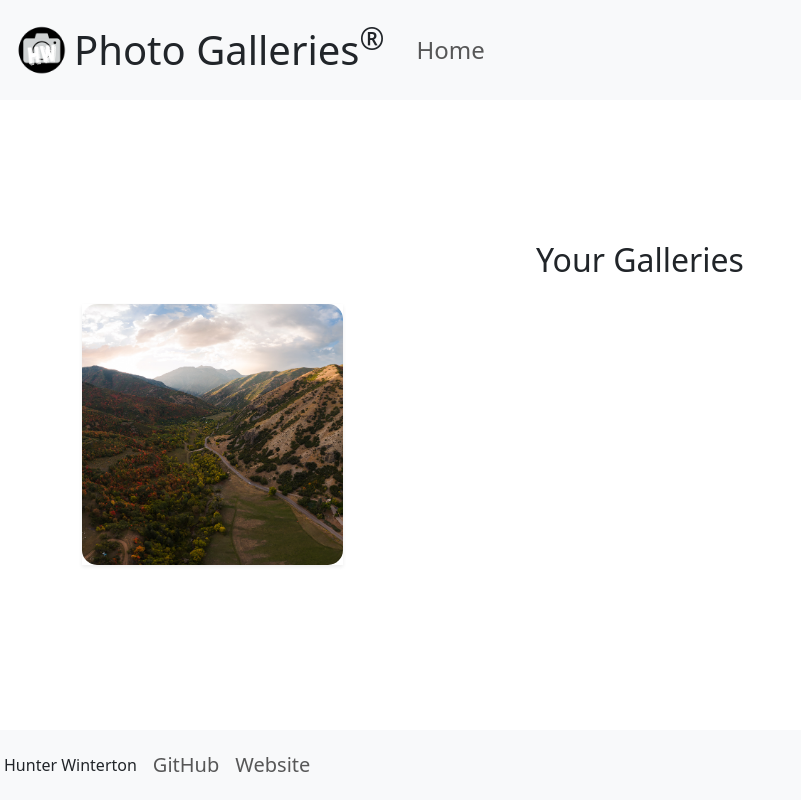
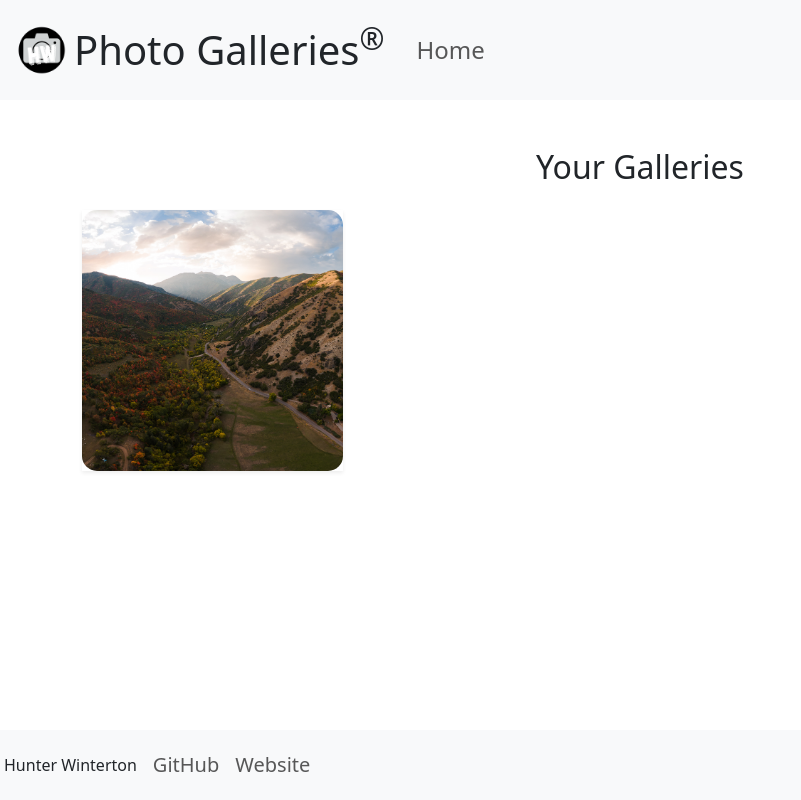
Before and after one commit to hunterwinterton/startup, a React (Vite) app: page /all in a window 1280 px wide. Shown: the whole page, without its empty margins (0-801 px from the left). Built offline with nearby package versions, Linux system fonts and the light colour scheme.

Commit message:
style view_galleries page

```diff
--- a/src/create_gallery/create_gallery.jsx
+++ b/src/create_gallery/create_gallery.jsx
@@ -1,5 +1,5 @@
 import React, { useState } from "react";
-import { MessageDialog } from "./messageDialog";
+import { MessageDialog } from "../login/messageDialog";
 
 export function Create_Gallery() {
     const [galleryName, setGalleryName] = useState("");
--- a/src/create_gallery/messageDialog.jsx
+++ /dev/null
@@ -1,15 +0,0 @@
-import React from "react";
-
-import Button from "react-bootstrap/Button";
-import Modal from "react-bootstrap/Modal";
-
-export function MessageDialog(props) {
-	return (
-		<Modal {...props} show={props.message} centered>
-			<Modal.Body>{props.message}</Modal.Body>
-			<Modal.Footer>
-				<Button onClick={props.onHide}>Close</Button>
-			</Modal.Footer>
-		</Modal>
-	);
-}
--- a/src/view_galleries/view_galleries.jsx
+++ b/src/view_galleries/view_galleries.jsx
@@ -1,9 +1,10 @@
 import React from "react";
 import { NavLink } from "react-router-dom";
+import { MessageDialog } from "../login/messageDialog";
 
 export function View_Galleries() {
 	return (
-		<main className="container my-md-4 my-lg-5">
+		<main className="container my-md-5" style={{ display: "flex", alignItems: "flex-start" }}>
 			<div>
 				<div>
 					<h2 className="text-center mb-4">Your Galleries</h2>
```
